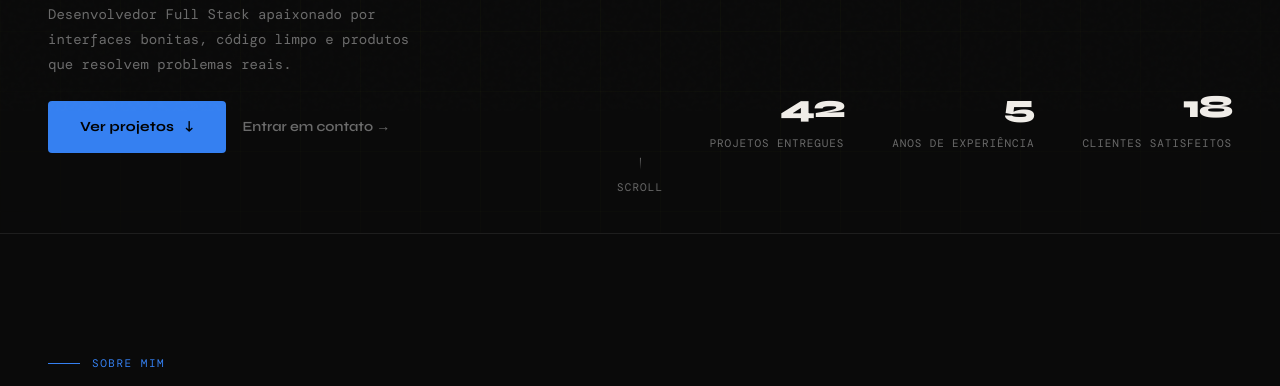
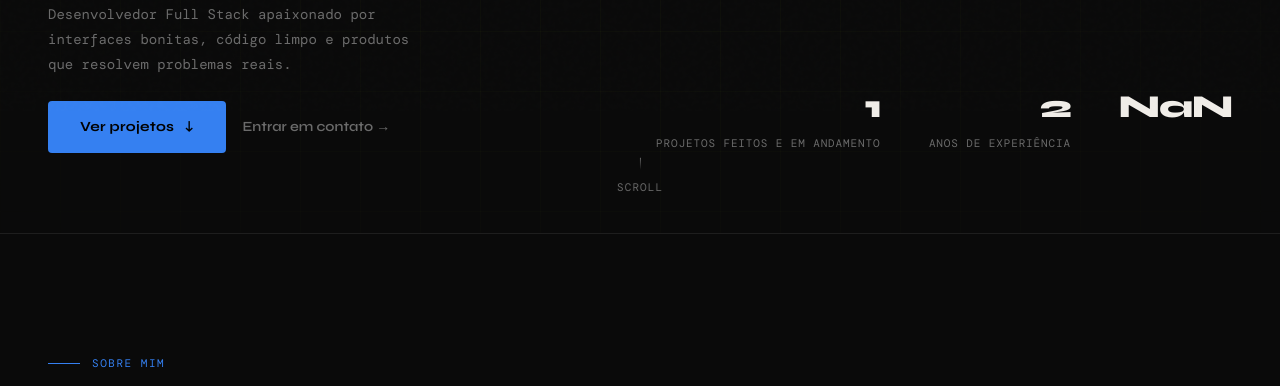
Before and after one commit to samfelcman/portfolio-samuel, a website built with Vite: page index.html in a window 1280 px wide. Shown: the part 689-1075 px from the top of the page. Built offline with nearby package versions, Linux system fonts and the light colour scheme; a web font is replaced by a local one.

Commit message:
Update index.html

```diff
--- a/index.html
+++ b/index.html
@@ -58,16 +58,16 @@
       </div>
       <div class="hero-stats">
         <div class="stat">
-          <div class="stat-num" data-count="42">0</div>
-          <div class="stat-label">Projetos entregues</div>
+          <div class="stat-num" data-count="1/5"></div>
+          <div class="stat-label">Projetos Feitos e em andamento</div>
         </div>
         <div class="stat">
-          <div class="stat-num" data-count="5">0</div>
+          <div class="stat-num" data-count="2">0</div>
           <div class="stat-label">Anos de experiência</div>
         </div>
         <div class="stat">
-          <div class="stat-num" data-count="18">0</div>
-          <div class="stat-label">Clientes satisfeitos</div>
+          <div class="stat-num" data-count=""></div>
+          <div class="stat-label"></div>
         </div>
       </div>
     </div>
```
